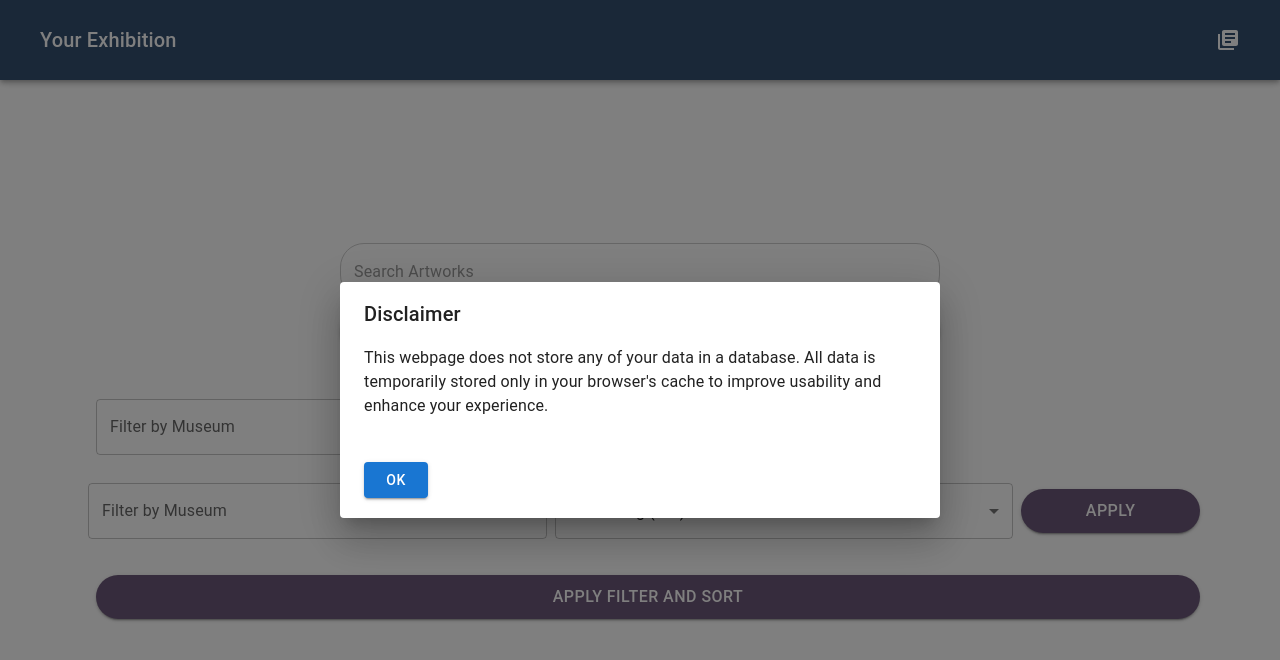
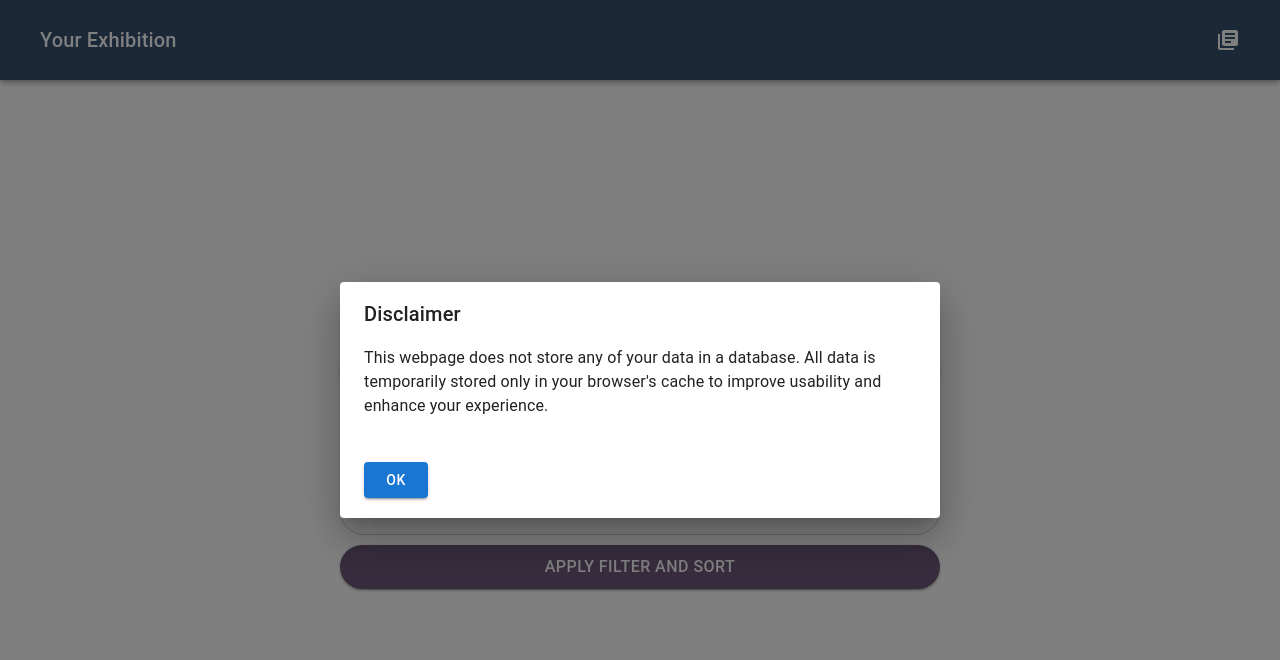
Before and after one commit to Magdyz/exhibition-curator, a Next.js app: page / in a window 1280 px wide. Shown: the top 660 px of the page. Built offline with nearby package versions, Linux system fonts and the light colour scheme.

Commit message:
Styled filter to look same as search button and box

```diff
--- a/components/FilterBar.js
+++ b/components/FilterBar.js
@@ -1,6 +1,36 @@
 import React from "react";
-import { StyledButton } from "./StyledComponents";
+import { StyledButton } from "./StyledComponents"; // Styled button imported to match SearchBar style
 import { Grid, FormControl, InputLabel, Select, MenuItem } from "@mui/material";
+import { styled } from "@mui/system";
+
+// Align filter and sort sections with SearchBar's look and feel
+const FilterContainer = styled("div")({
+  display: "flex",
+  justifyContent: "center",
+  alignItems: "center",
+  flexDirection: "column",
+  gap: "10px",
+  maxWidth: "600px",
+  width: "90%", // Same width as SearchBar container
+  margin: "10px auto",
+});
+
+const StyledFormControl = styled(FormControl)({
+  width: "100%",
+  backgroundColor: "#ffffff",
+  "& .MuiOutlinedInput-root": {
+    borderRadius: "24px", // Match rounded style of SearchBar
+    "& fieldset": {
+      borderColor: "#ccc",
+    },
+    "&:hover fieldset": {
+      borderColor: "#aaa",
+    },
+    "&.Mui-focused fieldset": {
+      borderColor: "#6200ea",
+    },
+  },
+});
 
 function FilterBar({
   filter,
@@ -12,38 +42,9 @@ function FilterBar({
   handleFilterSortChange,
 }) {
   return (
-    <Grid container spacing={2} style={{ margin: "20px 0" }}>
-      {/* Filter by Source */}
-      <Grid item xs={12} sm={6}>
-        <FormControl fullWidth>
-          <InputLabel>Filter by Museum</InputLabel>
-          <Select
-            value={filter}
-            onChange={(e) => {
-              setFilter(e.target.value);
-              if (e.target.value === "") {
-                setArtworks(searchResults); // Reset artworks to the search results
-              }
-            }}
-            label="Filter by Source"
-            style={{ backgroundColor: "white" }}
-          >
-            <MenuItem value="">All</MenuItem>
-            <MenuItem value="harvard">Harvard</MenuItem>
-            <MenuItem value="rijksmuseum">Rijksmuseum</MenuItem>
-          </Select>
-        </FormControl>
-      </Grid>
-
-      {/* Sort by Name */}
-      <Grid
-        container
-        spacing={1}
-        style={{ margin: "20px 0", alignItems: "center" }}
-      >
-        {/* Filter by Source */}
-        <Grid item xs={12} sm={5}>
-          <FormControl fullWidth>
+    <FilterContainer>
+      {/* Filter by Museum with same style as SearchBar */}
+      <StyledFormControl variant="outlined">
         <InputLabel>Filter by Museum</InputLabel>
         <Select
           value={filter}
@@ -54,51 +55,31 @@ function FilterBar({
             }
           }}
           label="Filter by Museum"
-              style={{ backgroundColor: "white" }}
         >
           <MenuItem value="">All</MenuItem>
           <MenuItem value="harvard">Harvard</MenuItem>
           <MenuItem value="rijksmuseum">Rijksmuseum</MenuItem>
         </Select>
-          </FormControl>
-        </Grid>
+      </StyledFormControl>
 
-        {/* Sort by Name */}
-        <Grid item xs={12} sm={5}>
-          <FormControl fullWidth>
+      {/* Sort by Name with same style as SearchBar */}
+      <StyledFormControl variant="outlined">
         <InputLabel>Sort by Name</InputLabel>
         <Select
           value={sortOrder}
           onChange={(e) => setSortOrder(e.target.value)}
           label="Sort by Name"
-              style={{ backgroundColor: "white" }}
         >
           <MenuItem value="asc">Ascending (A-Z)</MenuItem>
           <MenuItem value="desc">Descending (Z-A)</MenuItem>
         </Select>
-          </FormControl>
-        </Grid>
+      </StyledFormControl>
 
       {/* Apply Filter and Sort Button */}
-        <Grid item xs={12} sm={2} style={{ textAlign: "center" }}>
-          <StyledButton
-            onClick={handleFilterSortChange}
-            variant="contained"
-            fullWidth
-            style={{ maxWidth: "100%" }}
-          >
-            APPLY
-          </StyledButton>
-        </Grid>
-      </Grid>
-
-      {/* Apply Filter and Sort Button */}
-      <Grid item xs={12}>
       <StyledButton onClick={handleFilterSortChange} variant="contained">
         APPLY FILTER AND SORT
       </StyledButton>
-      </Grid>
-    </Grid>
+    </FilterContainer>
   );
 }
 
```
Lines whose indentation alone changed are shown as unchanged.
